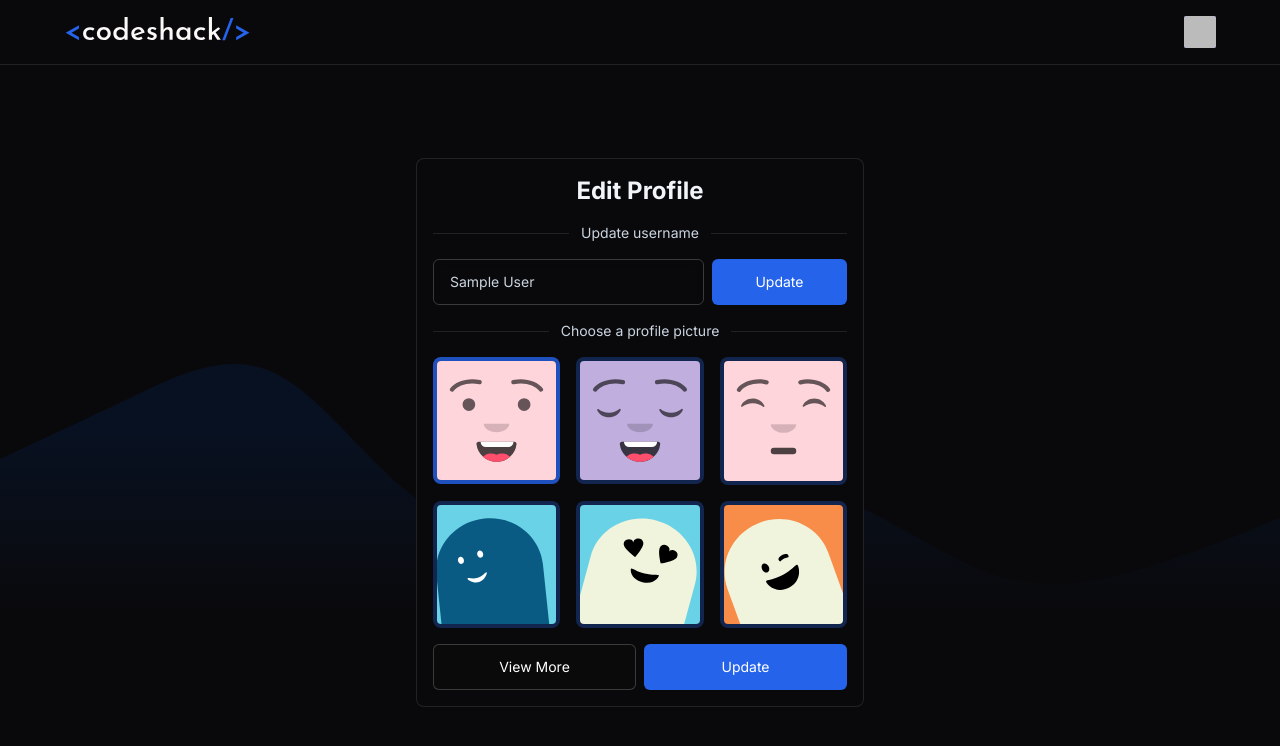
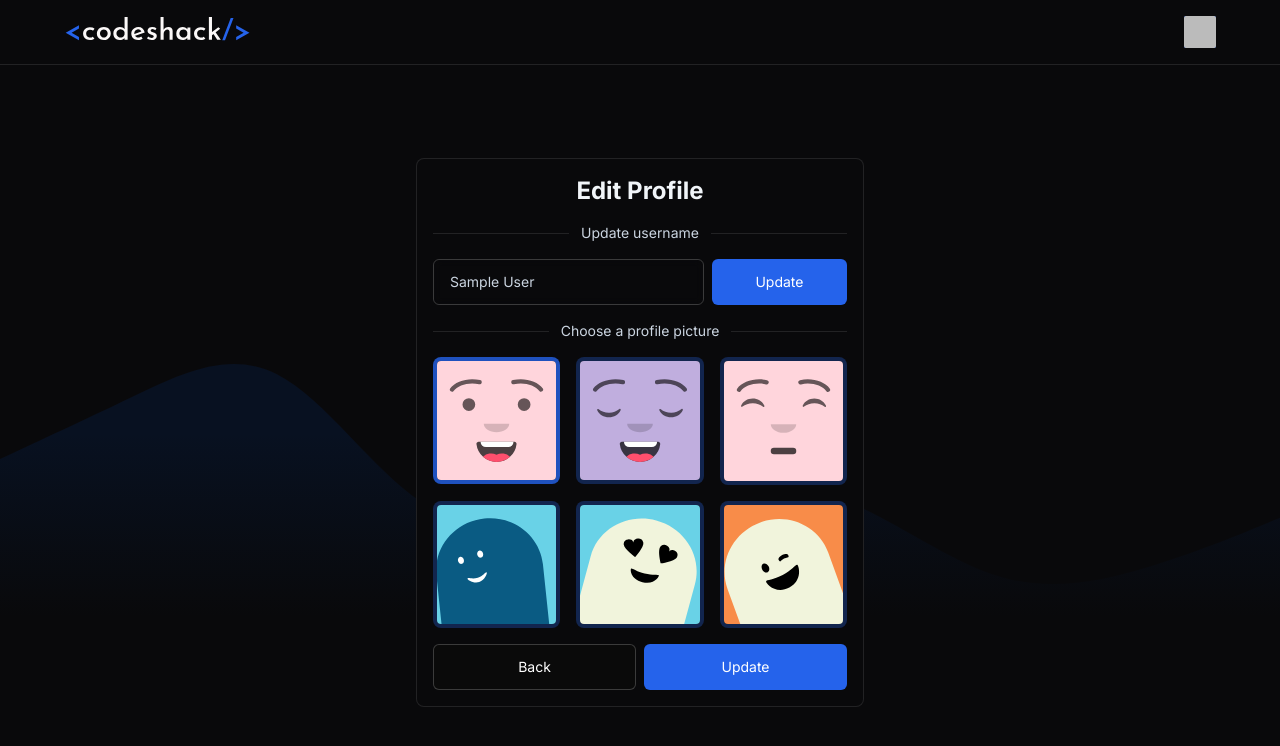
Before and after one commit to shadyy41/codeshack, a Next.js app: page /user in a window 1280 px wide. Shown: the top 746 px of the page. Built offline with nearby package versions, Linux system fonts and the light colour scheme; no server answers; sample sign-in values are in the browser's storage.

Commit message:
Too many changes

```diff
--- a/app/components/navbar.tsx
+++ b/app/components/navbar.tsx
@@ -7,12 +7,13 @@ const Navbar = async () => {
   const session = await getServerSession(authOptions)
   const name = session?.user?.name
   const userImage = session?.user?.image
+  const email = session?.user?.email
   const isPremium = session?.user?.isPremium
 
   return (
     <nav className="px-8 py-4 flex items-center justify-between sm:px-16 flex-shrink-0 border-b border-white border-opacity-10">
       <Logo showText={true}/>
-      <UserMenu authenticated={ session!==null } name={ name } userImage = { userImage } isPremium = { isPremium }/>
+      <UserMenu authenticated={ session!==null } name={ name } userImage = { userImage } isPremium = { isPremium } email = { email }/>
     </nav>
   )
 }
--- a/app/components/usermenu.tsx
+++ b/app/components/usermenu.tsx
@@ -9,10 +9,11 @@ export interface Props {
   authenticated: boolean,
   name: string | null | undefined,
   userImage: string | null | undefined,
-  isPremium: boolean | null | undefined
+  isPremium: boolean | null | undefined,
+  email: string | null | undefined
 }
 
-const UserMenu = ({authenticated, name, userImage, isPremium} : Props) => {
+const UserMenu = ({ authenticated, name, userImage, isPremium, email } : Props) => {
   return (
     authenticated ?
     <Menu as="div" className="relative inline-block text-left">
@@ -38,10 +39,13 @@ const UserMenu = ({authenticated, name, userImage, isPremium} : Props) => {
                 <p className= 'w-full px-4 text-xs text-slate-400'>
                   Signed in as
                 </p>
-                <p className="w-full px-4">
-                  {name}
+                <p className="w-full px-4 text-ellipsis overflow-hidden whitespace-nowrap">
+                  { name }
                 </p>
-                {isPremium && <p className="text-sm w-full px-4 premium-text">Premium User</p>}
+                <p className= 'w-full px-4 text-sm text-slate-400 text-ellipsis overflow-hidden whitespace-nowrap'>
+                  { email }
+                </p>
+                { isPremium && <p className="text-sm w-full px-4 premium-text">Premium User</p> }
               </div>
             </Menu.Item>
             {!isPremium && <Menu.Item>
--- a/app/page.tsx
+++ b/app/page.tsx
@@ -15,7 +15,7 @@ export default async function Home() {
   return (
     <div className="h-full w-full flex px-8 sm:px-16 items-center justify-center lg:justify-between lg:gap-16">
       <div className="h-full w-full sm:w-fit flex flex-col items-center justify-center gap-4 text-center lg:text-left lg:items-start flex-shrink-0">
-        {!isPremium && <Link href="/premium" className="drop-shadow-[0_0_10px_rgba(37,99,235,0.4)] custom-outline text-slate-300 text-xs px-2 py-1 rounded-md bg-zinc-950 border border-white border-opacity-30 hover:border-opacity-40 transition">
+        {!isPremium && <Link href="/premium" className="drop-shadow-[0_0_8px_rgba(37,99,235,0.3)] custom-outline text-slate-300 text-xs px-2 py-1 rounded-md bg-zinc-950 border border-white border-opacity-30 hover:border-opacity-40 transition">
           <span className="premium-text mr-1">&#x25CF;</span> Checkout Premium Features <span className="text-white opacity-40"><ArrowRightCircleIcon height={16} width={16} className="inline"/></span>
         </Link>}
         <div>
--- a/app/user/collections/page.tsx
+++ b/app/user/collections/page.tsx
@@ -1,9 +1,9 @@
 import { getServerSession } from "next-auth"
-import Divider from "@/app/components/divider"
 import { revalidatePath } from "next/cache"
 import { authOptions } from "@/app/api/auth/[...nextauth]/route"
 import prisma from "@/app/lib/prismaclient"
 import ClientSide from "./components/clientside"
+import { redirect } from "next/navigation"
 
 const Collections = async () => {
   const session = await getServerSession(authOptions)
@@ -11,7 +11,7 @@ const Collections = async () => {
   const userImage = session?.user?.image
   const isPremium = session?.user?.isPremium
 
-  // if(!session) redirect('/')
+  if(!session || !isPremium) redirect('/')
 
   const editUserimage = async (data: FormData) => {
     "use server";
--- a/app/user/components/userimageform.tsx
+++ b/app/user/components/userimageform.tsx
@@ -3,6 +3,7 @@ import { experimental_useFormStatus as useFormStatus } from "react-dom"
 import { useState, useEffect } from "react"
 import Image from "next/image"
 import Link from "next/link"
+import { useRouter } from "next/navigation";
 
 export interface Props {
   name?: string | null | undefined,
@@ -14,6 +15,7 @@ const UserimageForm = ({ name, userImage, isPremium }: Props) => {
   const { pending } = useFormStatus()
   const [canSubmit, setCanSubmit] = useState<boolean>(true)
   const [selected, setSelected] = useState<string>("/dicebear/avataaarsNeutral-0.svg")
+  const router = useRouter()
 
   useEffect(()=>{
 
@@ -28,7 +30,7 @@ const UserimageForm = ({ name, userImage, isPremium }: Props) => {
 
   return (
     <>
-      <div className="flex flex-col gap-2 w-full sm:gap-4">
+      <div className={`flex flex-col gap-2 w-full sm:gap-4`}>
         <div className="grid grid-cols-3 gap-2 sm:gap-4 w-full">
           {[...Array(3)].map((im, idx)=><label key={idx} id={`/dicebear/avataaarsNeutral-${idx}.svg`} className={`overflow-hidden custom-outline cursor-pointer border-blue-600 border-4 border-opacity-30 bg-neutral-950 aspect-square relative ${ selected===`/dicebear/avataaarsNeutral-${idx}.svg` ? 'border-opacity-80' : 'hover:border-opacity-80' } rounded-lg`} tabIndex={0} onKeyUp={handleChangeLabel}>
             <Image src={`/dicebear/avataaarsNeutral-${idx}.svg`} alt="profile image" fill sizes="1rem"/>
@@ -43,9 +45,14 @@ const UserimageForm = ({ name, userImage, isPremium }: Props) => {
         </div>
       </div>
       <div className="w-full flex gap-2 text-sm">
-        <Link href={"/user/collections"} className={`py-3 rounded-md border border-white border-opacity-20 text-white hover:bg-neutral-900 bg-neutral-950 transition-colors custom-outline w-1/2`}>
+        {isPremium ? <Link href={"/user/collections"} className={`py-3 rounded-md border border-white border-opacity-20 text-white hover:bg-neutral-900 bg-neutral-950 transition-colors custom-outline w-1/2`}>
           View More
-        </Link>
+        </Link> : <button onClick={(e)=>{
+          e.preventDefault()
+          router.back()
+        }} className={`py-3 rounded-md border border-white border-opacity-20 text-white hover:bg-neutral-900 bg-neutral-950 transition-colors custom-outline w-1/2`}>
+          Back
+        </button>}
         <button type="submit" disabled={ !isPremium || pending || !canSubmit } className={`py-3 rounded-md bg-blue-600 text-white hover:bg-blue-500 transition-colors custom-outline w-1/2 ${ (!isPremium || !canSubmit) && 'cursor-not-allowed' } ${ pending && 'cursor-wait' }`}>
           {pending ? 'Updating...' : 'Update'}
         </button>
--- a/app/user/page.tsx
+++ b/app/user/page.tsx
@@ -13,7 +13,7 @@ const User = async () => {
   const userImage = session?.user?.image
   const isPremium = session?.user?.isPremium
 
-  // if(!session) redirect('/')
+  if(!session) redirect('/')
 
   const editUserimage = async (data: FormData) => {
     "use server";
```
